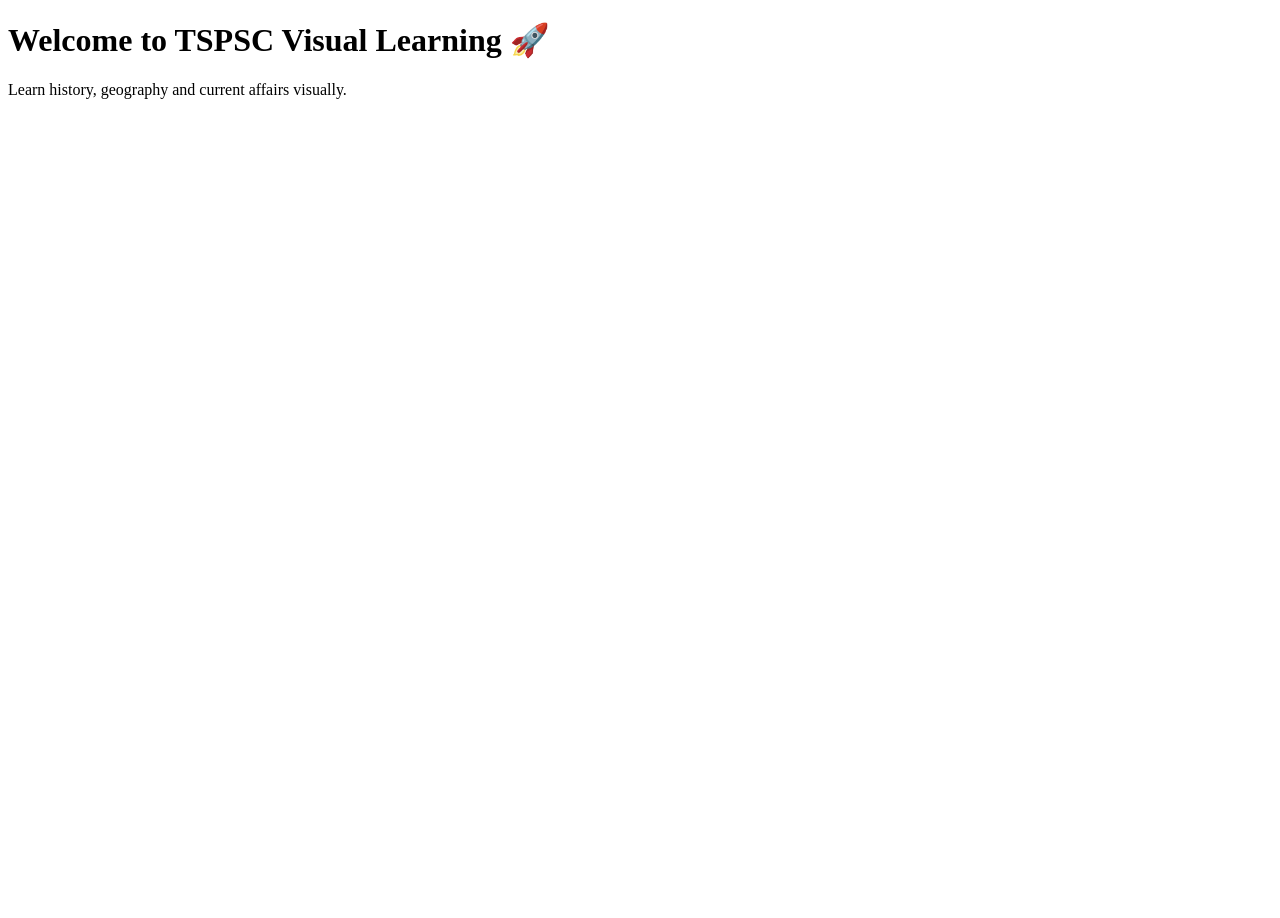
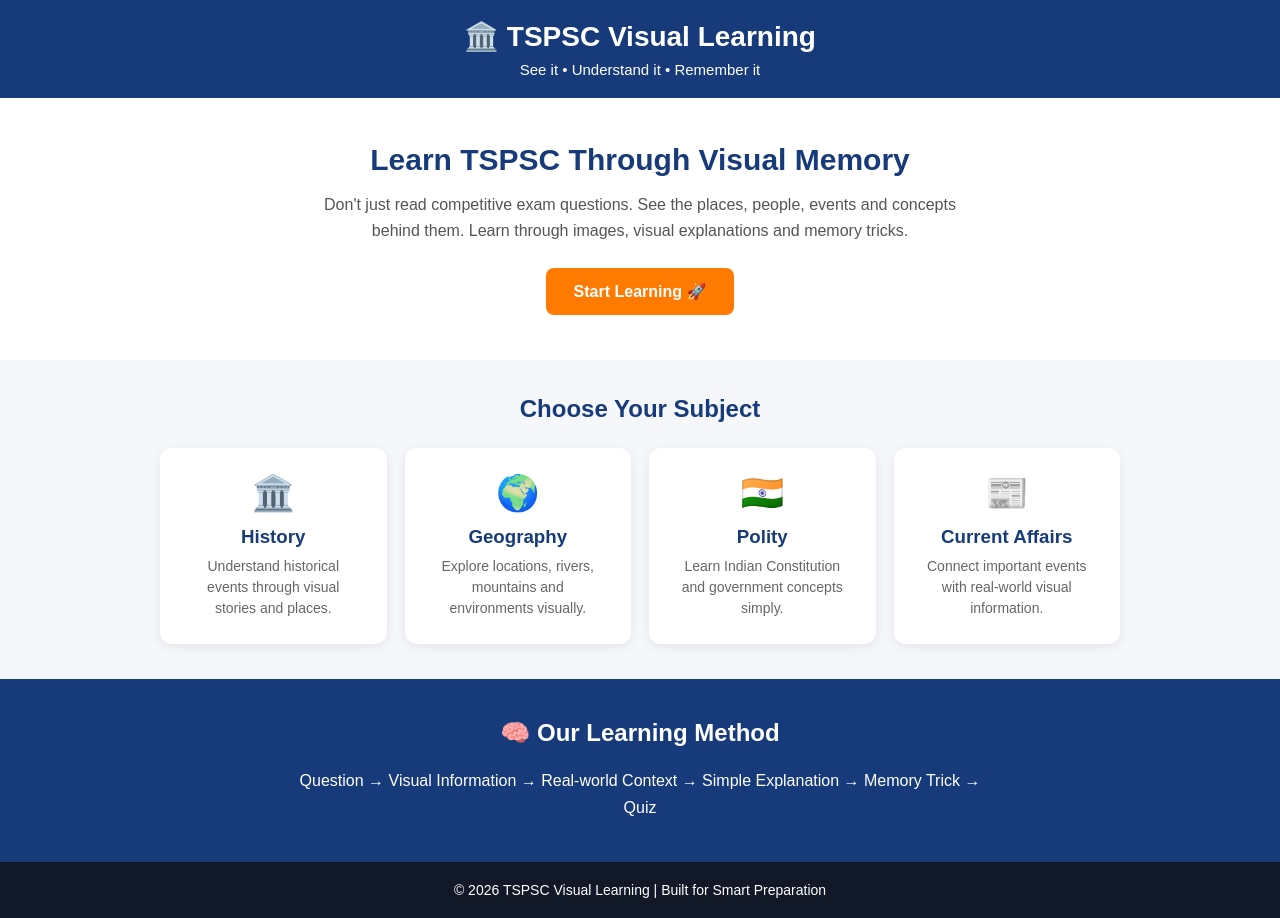
Before and after one commit to adasari934-commits/Tspsc-visual-learning., a plain HTML site: page index.html in a window 1280 px wide. Before the commit the page ends 800 px from the top, so only its background shows below. Drawn offline with Linux system fonts and the light colour scheme.

Commit message:
Update index.html

```diff
--- a/index.html
+++ b/index.html
@@ -1,10 +1,204 @@
 <!DOCTYPE html>
-<html>
+<html lang="en">
 <head>
+    <meta charset="UTF-8">
+    <meta name="viewport" content="width=device-width, initial-scale=1.0">
     <title>TSPSC Visual Learning</title>
+
+    <style>
+        * {
+            box-sizing: border-box;
+            margin: 0;
+            padding: 0;
+        }
+
+        body {
+            font-family: Arial, sans-serif;
+            background: #f5f7fb;
+            color: #222;
+        }
+
+        header {
+            background: #173b7a;
+            color: white;
+            padding: 20px;
+            text-align: center;
+        }
+
+        header h1 {
+            font-size: 28px;
+        }
+
+        header p {
+            margin-top: 8px;
+            font-size: 15px;
+        }
+
+        .hero {
+            padding: 45px 20px;
+            text-align: center;
+            background: white;
+        }
+
+        .hero h2 {
+            font-size: 30px;
+            color: #173b7a;
+            margin-bottom: 15px;
+        }
+
+        .hero p {
+            max-width: 650px;
+            margin: auto;
+            line-height: 1.6;
+            color: #555;
+        }
+
+        .start-btn {
+            display: inline-block;
+            margin-top: 25px;
+            padding: 14px 28px;
+            background: #ff7a00;
+            color: white;
+            text-decoration: none;
+            border-radius: 8px;
+            font-weight: bold;
+        }
+
+        .section {
+            padding: 35px 20px;
+            max-width: 1000px;
+            margin: auto;
+        }
+
+        .section h2 {
+            text-align: center;
+            margin-bottom: 25px;
+            color: #173b7a;
+        }
+
+        .cards {
+            display: grid;
+            grid-template-columns: repeat(auto-fit, minmax(200px, 1fr));
+            gap: 18px;
+        }
+
+        .card {
+            background: white;
+            padding: 25px;
+            border-radius: 12px;
+            text-align: center;
+            box-shadow: 0 3px 12px rgba(0,0,0,0.08);
+        }
+
+        .card .icon {
+            font-size: 35px;
+            margin-bottom: 12px;
+        }
+
+        .card h3 {
+            margin-bottom: 8px;
+            color: #173b7a;
+        }
+
+        .card p {
+            color: #666;
+            font-size: 14px;
+            line-height: 1.5;
+        }
+
+        .features {
+            background: #173b7a;
+            color: white;
+            padding: 40px 20px;
+            text-align: center;
+        }
+
+        .features h2 {
+            margin-bottom: 20px;
+        }
+
+        .features p {
+            max-width: 700px;
+            margin: auto;
+            line-height: 1.7;
+        }
+
+        footer {
+            background: #111827;
+            color: white;
+            text-align: center;
+            padding: 20px;
+            font-size: 14px;
+        }
+    </style>
 </head>
+
 <body>
-    <h1>Welcome to TSPSC Visual Learning 🚀</h1>
-    <p>Learn history, geography and current affairs visually.</p>
+
+<header>
+    <h1>🏛️ TSPSC Visual Learning</h1>
+    <p>See it • Understand it • Remember it</p>
+</header>
+
+<section class="hero">
+    <h2>Learn TSPSC Through Visual Memory</h2>
+
+    <p>
+        Don't just read competitive exam questions.
+        See the places, people, events and concepts behind them.
+        Learn through images, visual explanations and memory tricks.
+    </p>
+
+    <a href="#subjects" class="start-btn">Start Learning 🚀</a>
+</section>
+
+<section class="section" id="subjects">
+
+    <h2>Choose Your Subject</h2>
+
+    <div class="cards">
+
+        <div class="card">
+            <div class="icon">🏛️</div>
+            <h3>History</h3>
+            <p>Understand historical events through visual stories and places.</p>
+        </div>
+
+        <div class="card">
+            <div class="icon">🌍</div>
+            <h3>Geography</h3>
+            <p>Explore locations, rivers, mountains and environments visually.</p>
+        </div>
+
+        <div class="card">
+            <div class="icon">🇮🇳</div>
+            <h3>Polity</h3>
+            <p>Learn Indian Constitution and government concepts simply.</p>
+        </div>
+
+        <div class="card">
+            <div class="icon">📰</div>
+            <h3>Current Affairs</h3>
+            <p>Connect important events with real-world visual information.</p>
+        </div>
+
+    </div>
+</section>
+
+<section class="features">
+
+    <h2>🧠 Our Learning Method</h2>
+
+    <p>
+        Question → Visual Information → Real-world Context →
+        Simple Explanation → Memory Trick → Quiz
+    </p>
+
+</section>
+
+<footer>
+    © 2026 TSPSC Visual Learning | Built for Smart Preparation
+</footer>
+
 </body>
 </html>
```
